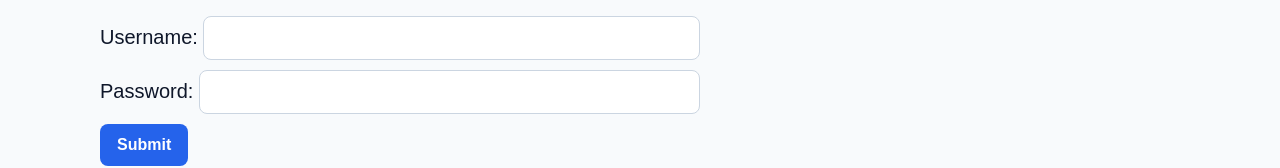
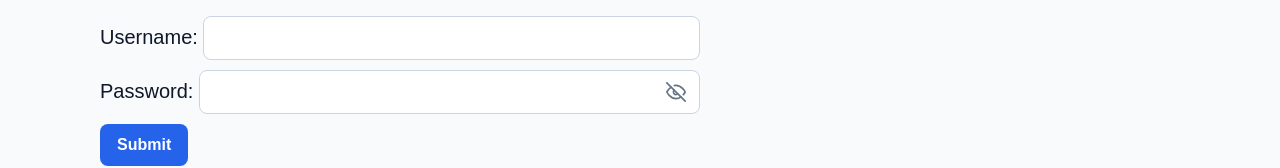
Before and after one commit to BYU-TRG-Team/baseterm, a React (Create React App) app in the folder react-app/: page /login in a window 1280 px wide. Shown: the part 140-308 px from the top of the page. Built offline with nearby package versions, Linux system fonts and the light colour scheme; the HTML template or start-up script is replaced by a standard one.

Commit message:
feature: PasswordField commponent with optional visibility

```diff
--- a/react-app/package.json
+++ b/react-app/package.json
@@ -10,6 +10,7 @@
     "react-collapsible": "^2.8.4",
     "react-dom": "^16.4.1",
     "react-editext": "^4.2.1",
+    "react-icons": "^5.7.0",
     "react-list-drag-and-drop": "^0.9.2",
     "react-notifications": "^1.7.3",
     "react-pure-modal": "^2.1.0",
--- /dev/null
+++ b/react-app/src/components/PasswordField/index.css
@@ -0,0 +1,30 @@
+.password-field {
+  position: relative;
+  width: 100%;
+}
+
+.password-field__input {
+  padding-right: 3rem;
+}
+
+.password-field__toggle {
+  position: absolute;
+  top: 50%;
+  right: 0.65rem;
+  transform: translateY(-50%);
+  border: none;
+  background: transparent;
+  color: #64748b;
+  padding: 0.25rem;
+  line-height: 0;
+}
+
+.password-field__toggle:hover,
+.password-field__toggle:focus {
+  color: #0f172a;
+}
+
+.password-field__icon {
+  width: 1.25rem;
+  height: 1.25rem;
+}
--- /dev/null
+++ b/react-app/src/components/PasswordField/index.tsx
@@ -0,0 +1,31 @@
+import React, { InputHTMLAttributes, useState } from "react";
+import { FiEye, FiEyeOff } from "react-icons/fi";
+import "./index.css";
+
+type Props = InputHTMLAttributes<HTMLInputElement>;
+
+const PasswordField: React.FC<Props> = ({ className = "", ...props }) => {
+  const [isVisible, setIsVisible] = useState(false);
+  const VisibilityIcon = (isVisible ? FiEye : FiEyeOff) as React.ElementType;
+
+  return (
+    <div className="password-field">
+      <input
+        {...props}
+        type={isVisible ? "text" : "password"}
+        className={`password-field__input ${className}`.trim()}
+      />
+      <button
+        type="button"
+        className="password-field__toggle"
+        aria-label={isVisible ? "Hide password" : "Show password"}
+        title={isVisible ? "Hide password" : "Show password"}
+        onClick={() => setIsVisible((currentValue) => !currentValue)}
+      >
+        <VisibilityIcon className="password-field__icon" aria-hidden="true" />
+      </button>
+    </div>
+  );
+};
+
+export default PasswordField;
--- a/react-app/src/components/modals/UserModal/index.tsx
+++ b/react-app/src/components/modals/UserModal/index.tsx
@@ -11,6 +11,7 @@ import deleteUser from "../../../services/api/user/deleteUser";
 import RoleDropdown from "../../dropdowns/RoleDropdown";
 import updateManagedUser from "../../../services/api/user/updateManagedUser";
 import resetUserPassword from "../../../services/api/user/resetUserPassword";
+import PasswordField from "../../PasswordField";
 
 interface Props extends ModalProps<User> {
   isOpen: boolean,
@@ -170,16 +171,14 @@ const UserModal: React.FC<Props> = ({
               ? "You must change your own administrator password before modifying anyone else."
               : `Set a new password for ${isOwnAccount ? "this account" : data.username}.`}
           </p>
-          <input
+          <PasswordField
             className="form-control"
-            type="password"
             placeholder="New password"
             value={password}
             onChange={(event) => setPassword(event.target.value)}
           />
-          <input
+          <PasswordField
             className="form-control user-modal__password-input"
-            type="password"
             placeholder="Confirm new password"
             value={passwordConfirmation}
             onChange={(event) => setPasswordConfirmation(event.target.value)}
--- a/react-app/src/components/pages/EditProfilePage/index.tsx
+++ b/react-app/src/components/pages/EditProfilePage/index.tsx
@@ -8,6 +8,7 @@ import { AuthToken } from "../../../types/auth";
 import updateUser from "../../../services/api/user/updateUser";
 import jwtDecode from "jwt-decode";
 import { getAdminStatus, resetUserPassword } from "../../../services/api/user";
+import PasswordField from "../../PasswordField";
 
 const EditProfilePage: React.FC = () => {
   const authToken = getAuthToken();
@@ -188,14 +189,12 @@ const EditProfilePage: React.FC = () => {
       <div className="edit-profile-page__password-panel">
         <h3 className="edit-profile-page__subheading">Change Password</h3>
         <div className="edit-profile-page__password-fields">
-          <input
-            type="password"
+          <PasswordField
             placeholder="New password"
             value={password}
             onChange={(event) => setPassword(event.target.value)}
           />
-          <input
-            type="password"
+          <PasswordField
             placeholder="Confirm new password"
             value={passwordConfirmation}
             onChange={(event) => setPasswordConfirmation(event.target.value)}
--- a/react-app/src/components/pages/LoginPage/index.tsx
+++ b/react-app/src/components/pages/LoginPage/index.tsx
@@ -3,6 +3,7 @@ import LoadingSpinner from "../../LoadingSpinner";
 import { NotificationManager } from 'react-notifications';
 import './index.css';
 import { getAdminStatus, signIn } from "../../../services/api/user";
+import PasswordField from "../../PasswordField";
 
 const LoginPage: React.FC = () => {
   const [username, setUsername] = useState<string>("");
@@ -58,8 +59,7 @@ const LoginPage: React.FC = () => {
             Password:
           </label>
           &nbsp;
-          <input
-            type="password"
+          <PasswordField
             required
             id="password"
             onChange={(event) => {
--- a/react-app/src/components/pages/SignUpPage/index.tsx
+++ b/react-app/src/components/pages/SignUpPage/index.tsx
@@ -3,6 +3,7 @@ import LoadingSpinner from "../../LoadingSpinner";
 import { NotificationManager } from 'react-notifications';
 import './index.css';
 import { signUp } from "../../../services/api/user";
+import PasswordField from "../../PasswordField";
 
 const LoginPage: React.FC = () => {
   const [username, setUsername] = useState<string>("");
@@ -81,8 +82,7 @@ const LoginPage: React.FC = () => {
             Password:
           </label>
           &nbsp;
-          <input
-            type="password"
+          <PasswordField
             required
             id="password"
             onChange={(event) => {
--- a/react-app/src/components/pages/UserManagementPage/index.tsx
+++ b/react-app/src/components/pages/UserManagementPage/index.tsx
@@ -8,6 +8,7 @@ import Table from "../../Table";
 import UserModal from "../../modals/UserModal";
 import "./index.css";
 import { AdminStatusEndpointResponse } from "../../../types/responses";
+import PasswordField from "../../PasswordField";
 
 const UserManagementPage: React.FC = () => {
   const [users, setUsers] = useState<User[]>([]);
@@ -219,10 +220,9 @@ const UserManagementPage: React.FC = () => {
             </div>
             <div>
               <label className="user-management-page__label" htmlFor="new-user-password">Temporary password</label>
-              <input
+              <PasswordField
                 id="new-user-password"
                 className="form-control"
-                type="password"
                 placeholder="Temporary password"
                 value={newPassword}
                 onChange={(event) => setNewPassword(event.target.value)}
@@ -231,10 +231,9 @@ const UserManagementPage: React.FC = () => {
             </div>
             <div>
               <label className="user-management-page__label" htmlFor="new-user-password-confirmation">Confirm temporary password</label>
-              <input
+              <PasswordField
                 id="new-user-password-confirmation"
                 className="form-control"
-                type="password"
                 placeholder="Confirm temporary password"
                 value={newPasswordConfirmation}
                 onChange={(event) => setNewPasswordConfirmation(event.target.value)}
```
Also changed, not shown: 1 other file (tests, documents, lock files or other folders).
